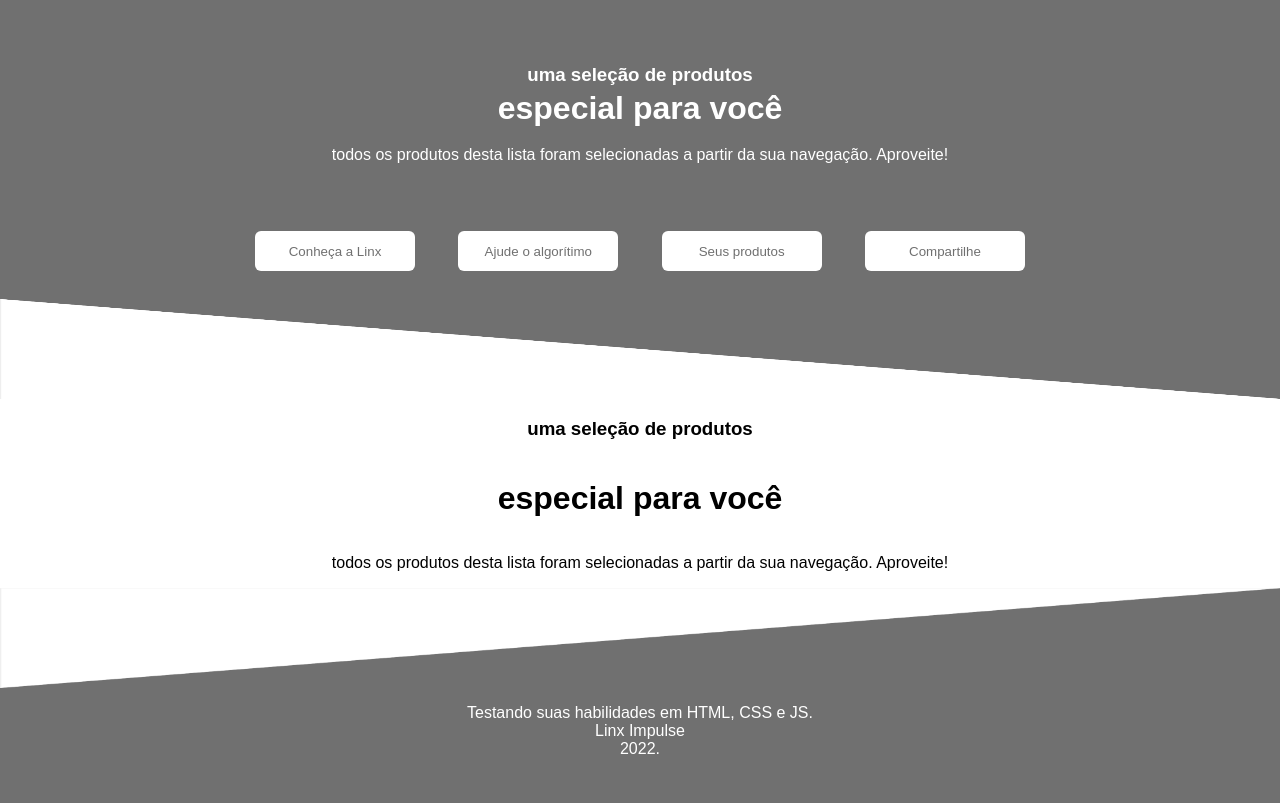
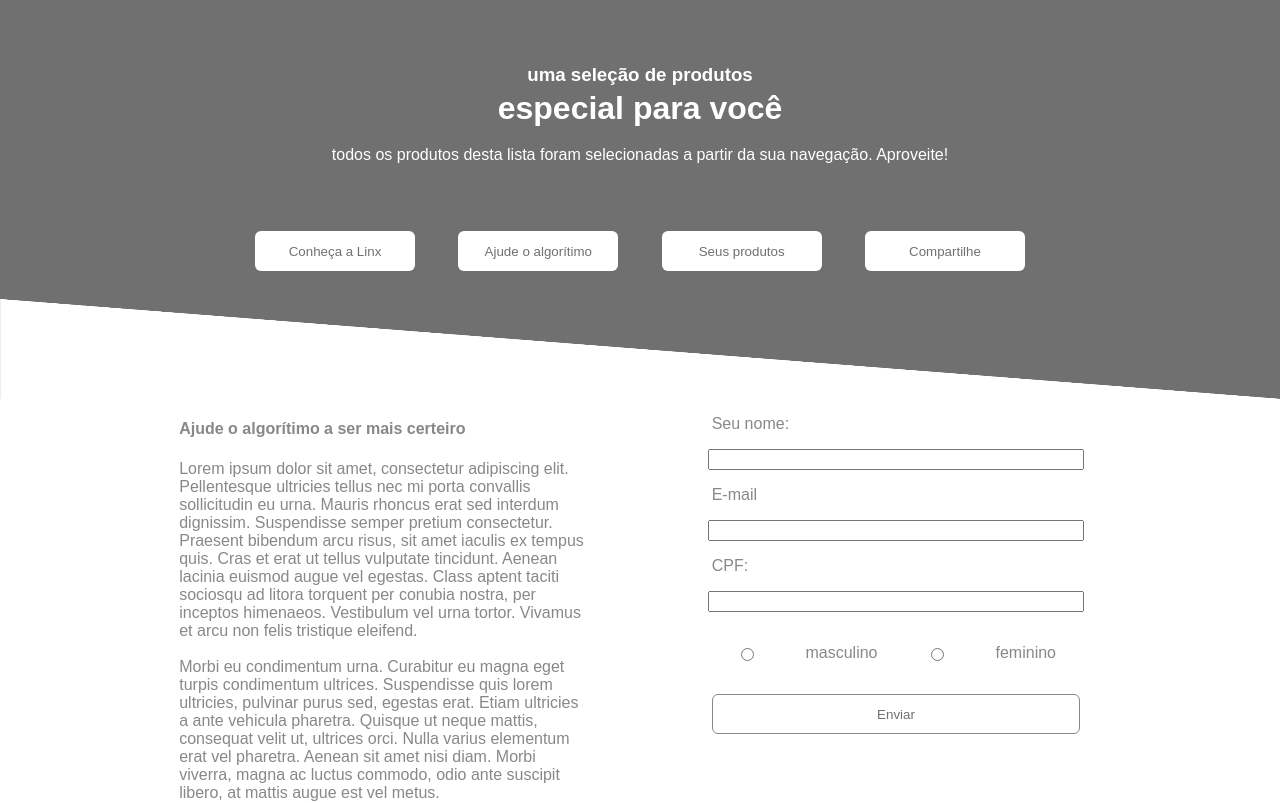
Before and after one commit to LhaisCosta99/Landing-Page-Linx, a React (Vite) app in the folder TODO9/: page / in a window 1280 px wide. Shown: the top 803 px of the page. Built offline with nearby package versions, Linux system fonts and the light colour scheme.

Commit message:
parte de algoritimo concluida

```diff
--- a/TODO9/src/App.css
+++ b/TODO9/src/App.css
@@ -9,6 +9,7 @@
   height: 100%;
   display: flex;
   flex-direction: column;
+  align-items: center;
   background-color: #FFFFFF;
   margin: 0;
 }
--- a/TODO9/src/components/Button/Button.css
+++ b/TODO9/src/components/Button/Button.css
@@ -3,6 +3,5 @@ button{
     height: 40px;
     background-color: #FFFFFF;
     color: #707070;
-    border: none;
     border-radius: 6px;
 }
--- a/TODO9/src/components/Button/Button.jsx
+++ b/TODO9/src/components/Button/Button.jsx
@@ -1,7 +1,7 @@
 import './Button.css'
 
-export default function Button({texto}){
+export default function Button({texto, borda, classe}){
     return (
-        <button>{texto}</button>
+        <button style={{border: `${borda}`}} className={classe}>{texto}</button>
     )
 }
--- a/TODO9/src/components/Header/Header.jsx
+++ b/TODO9/src/components/Header/Header.jsx
@@ -9,10 +9,10 @@ export default function Header(){
             <h1>especial para você</h1>
             <p>todos os produtos desta lista foram selecionadas a partir da sua navegação. Aproveite!</p>
             <div>
-                <Button texto="Conheça a Linx"/>
-                <Button texto="Ajude o algorítimo"/>
-                <Button texto="Seus produtos"/>
-                <Button texto="Compartilhe"/>
+                <Button texto="Conheça a Linx" borda={"none"}/>
+                <Button texto="Ajude o algorítimo" borda={"none"}/>
+                <Button texto="Seus produtos" borda={"none"}/>
+                <Button texto="Compartilhe" borda={"none"}/>
             </div>
             <img src={ triangule } alt="" />
         </header>
--- /dev/null
+++ b/TODO9/src/components/SectionAlgoritimo/SectionAlgoritimo.css
@@ -0,0 +1,28 @@
+.algoritimo{
+    display: flex;
+    width: 80%;
+    justify-content: space-around;
+    color: #888888;
+}
+
+.algoritimo > div {
+    width: 40%;
+    text-align: left;
+}
+
+.formulario-algoritimo{
+    display: flex;
+    flex-direction: column;
+    align-items: center;
+
+}
+.formulario-algoritimo > div{
+    display: flex;
+    width: 90%;
+    justify-content: space-around;
+    margin: 2em;
+}
+
+.button-algoritimo, .formulario-algoritimo > input, .formulario-algoritimo > p{
+    width: 90%;
+}
--- /dev/null
+++ b/TODO9/src/components/SectionAlgoritimo/SectionAlgoritimo.jsx
@@ -0,0 +1,51 @@
+import Button from '../Button/Button'
+import './SectionAlgoritimo.css'
+
+export default function SectionAlgoritimo(){
+    return (
+        <section className='algoritimo'>
+            <div>
+                <h4>Ajude o algorítimo a ser mais certeiro</h4>
+                <p>
+                    Lorem ipsum dolor sit amet, consectetur adipiscing elit.
+                    Pellentesque ultricies tellus nec mi porta convallis sollicitudin eu urna.
+                    Mauris rhoncus erat sed interdum dignissim.
+                    Suspendisse semper pretium consectetur.
+                    Praesent bibendum arcu risus, sit amet iaculis ex tempus quis.
+                    Cras et erat ut tellus vulputate tincidunt.
+                    Aenean lacinia euismod augue vel egestas.
+                    Class aptent taciti sociosqu ad litora torquent per conubia nostra,
+                    per inceptos himenaeos. Vestibulum vel urna tortor.
+                    Vivamus et arcu non felis tristique eleifend.
+                    <br />
+                    <br />
+                    Morbi eu condimentum urna.
+                    Curabitur eu magna eget turpis condimentum ultrices.
+                    Suspendisse quis lorem ultricies, pulvinar purus sed,
+                    egestas erat. Etiam ultricies a ante vehicula pharetra.
+                    Quisque ut neque mattis, consequat velit ut, ultrices orci.
+                    Nulla varius elementum erat vel pharetra. Aenean sit amet nisi diam.
+                    Morbi viverra, magna ac luctus commodo, odio ante suscipit libero,
+                    at mattis augue est vel metus.
+                    </p>
+            </div>
+            <div className='formulario-algoritimo'>
+                <p>Seu nome:</p>
+                <input type="text" />
+                <p>E-mail</p>
+                <input type="text" />
+                <p>CPF:</p>
+                <input type="text" />
+
+                <div>
+                    <input type="radio" name="sexo" id="masculino" />
+                    <label htmlFor="masculino">masculino</label>
+                    <input type="radio" name="sexo" id="feminino" />
+                    <label htmlFor="feminino">feminino</label>
+                </div>
+
+                <Button texto={'Enviar'} borda={"#888888 solid 1px"} classe={"button-algoritimo"} />
+            </div>
+        </section>
+    )
+}
--- a/TODO9/src/pages/Home.jsx
+++ b/TODO9/src/pages/Home.jsx
@@ -1,9 +1,9 @@
+import SectionAlgoritimo from "../components/SectionAlgoritimo/SectionAlgoritimo";
+
 export default function Home(){
     return(
         <div className="Home">
-            <h3>uma seleção de produtos</h3>
-            <h1>especial para você</h1>
-            <p>todos os produtos desta lista foram selecionadas a partir da sua navegação. Aproveite!</p>
+            <SectionAlgoritimo/>
         </div>
     )
 }
```
